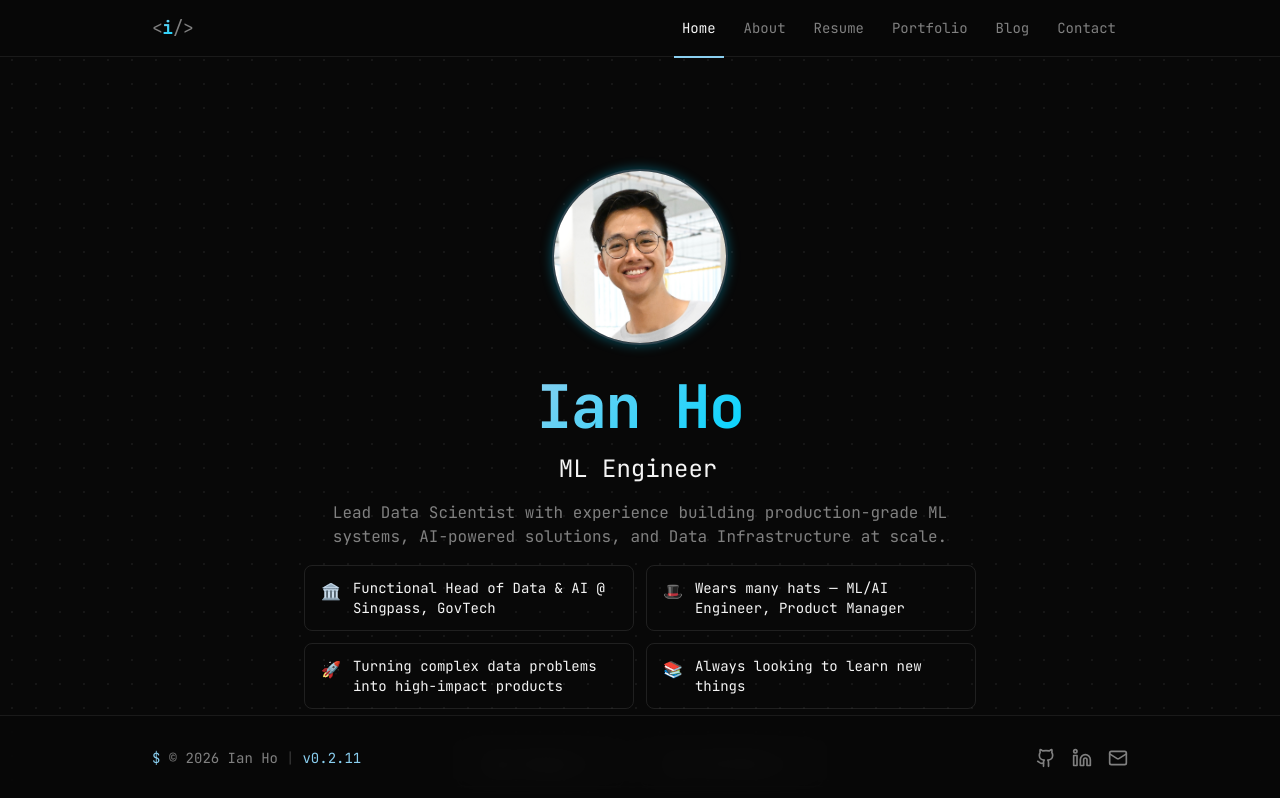
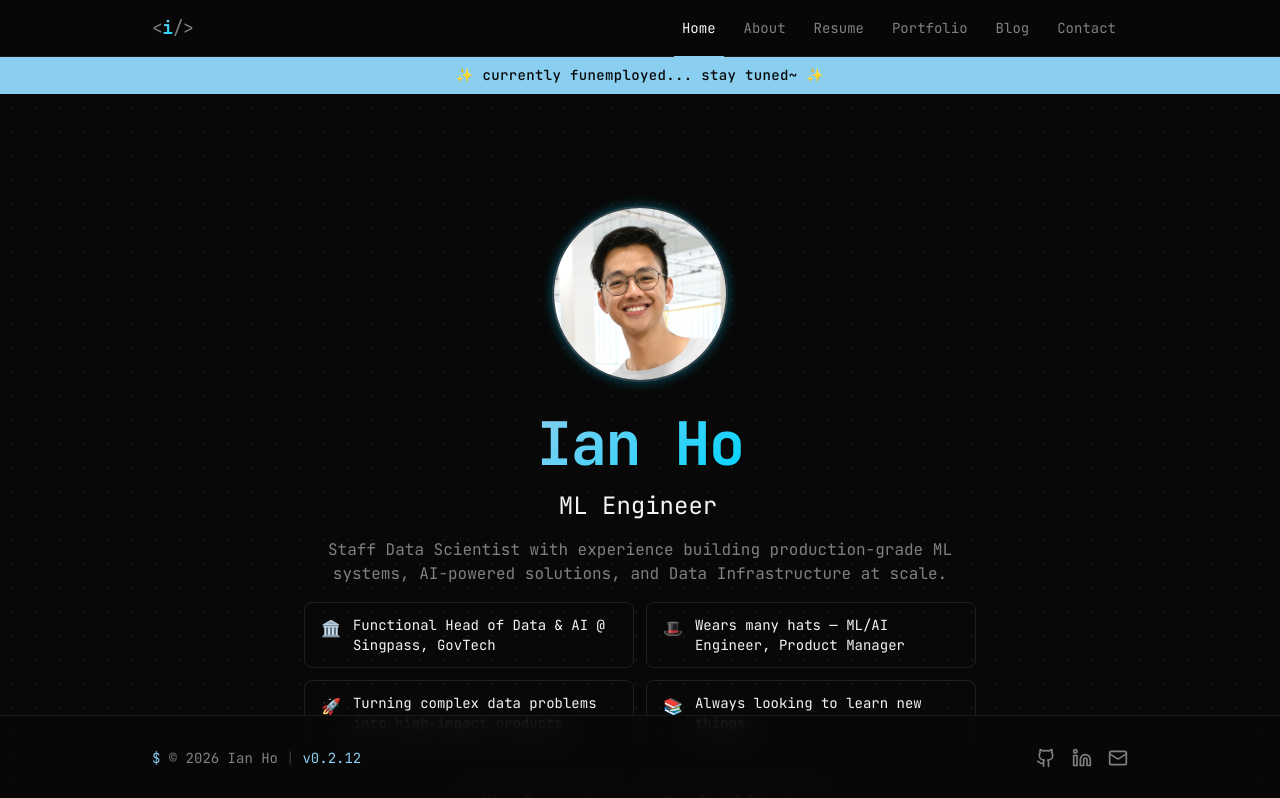
Before and after one commit to ianhohoho/ian-website, a Next.js app: page / in a window 1280 px wide. Shown: the top 798 px of the page. Built offline with nearby package versions, Linux system fonts and the light colour scheme.

Commit message:
feat: update title and employment banner

```diff
--- a/package.json
+++ b/package.json
@@ -1,6 +1,6 @@
 {
   "name": "ian-website",
-  "version": "0.2.11",
+  "version": "0.2.12",
   "private": true,
   "scripts": {
     "dev": "next dev",
--- a/src/app/layout.tsx
+++ b/src/app/layout.tsx
@@ -8,11 +8,11 @@ const mono = JetBrains_Mono({ subsets: ["latin"], variable: "--font-mono" });
 
 export const metadata: Metadata = {
   title: {
-    default: "Ian Ho — Lead Data Scientist",
+    default: "Ian Ho — Staff Data Scientist",
     template: "%s | Ian Ho",
   },
   description:
-    "Personal website of Ian Ho — Lead Data Scientist @ Singpass, GovTech",
+    "Personal website of Ian Ho — Staff Data Scientist @ Singpass, GovTech",
   metadataBase: new URL("https://ianho.xyz"),
 };
 
@@ -26,6 +26,12 @@ export default function RootLayout({
       <body className={`${mono.variable} font-sans antialiased`}>
         <div className="flex min-h-screen flex-col bg-grid-pattern">
           <Navbar />
+          <aside
+            aria-label="Current work status"
+            className="border-b border-primary/30 bg-primary px-6 py-2 text-center text-xs font-medium tracking-wide text-background sm:text-sm"
+          >
+            ✨ currently funemployed... stay tuned~ ✨
+          </aside>
           <main className="flex-1">{children}</main>
           <Footer />
         </div>
--- a/src/components/hero.tsx
+++ b/src/components/hero.tsx
@@ -67,7 +67,7 @@ export function Hero() {
           variants={fadeUp}
           className="mx-auto max-w-2xl text-sm text-muted-foreground sm:text-base"
         >
-          Lead Data Scientist with experience building production-grade ML systems, AI-powered solutions, and Data Infrastructure at scale.
+          Staff Data Scientist with experience building production-grade ML systems, AI-powered solutions, and Data Infrastructure at scale.
         </motion.p>
 
         <motion.div
```
Also changed, not shown: content/resume/experience/govtech.md (+1 -1 lines), content/resume/summary.md (+1 -1 lines).
